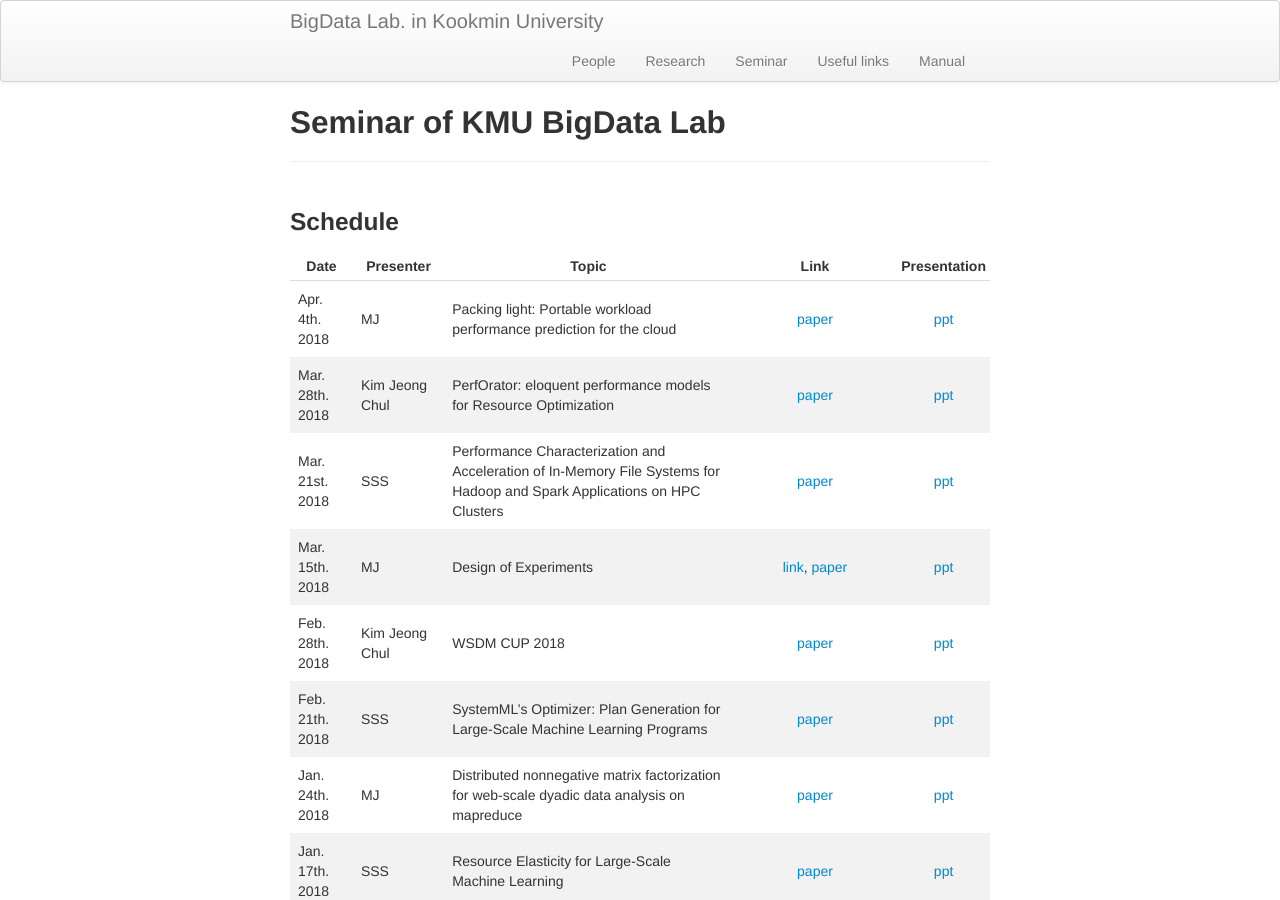
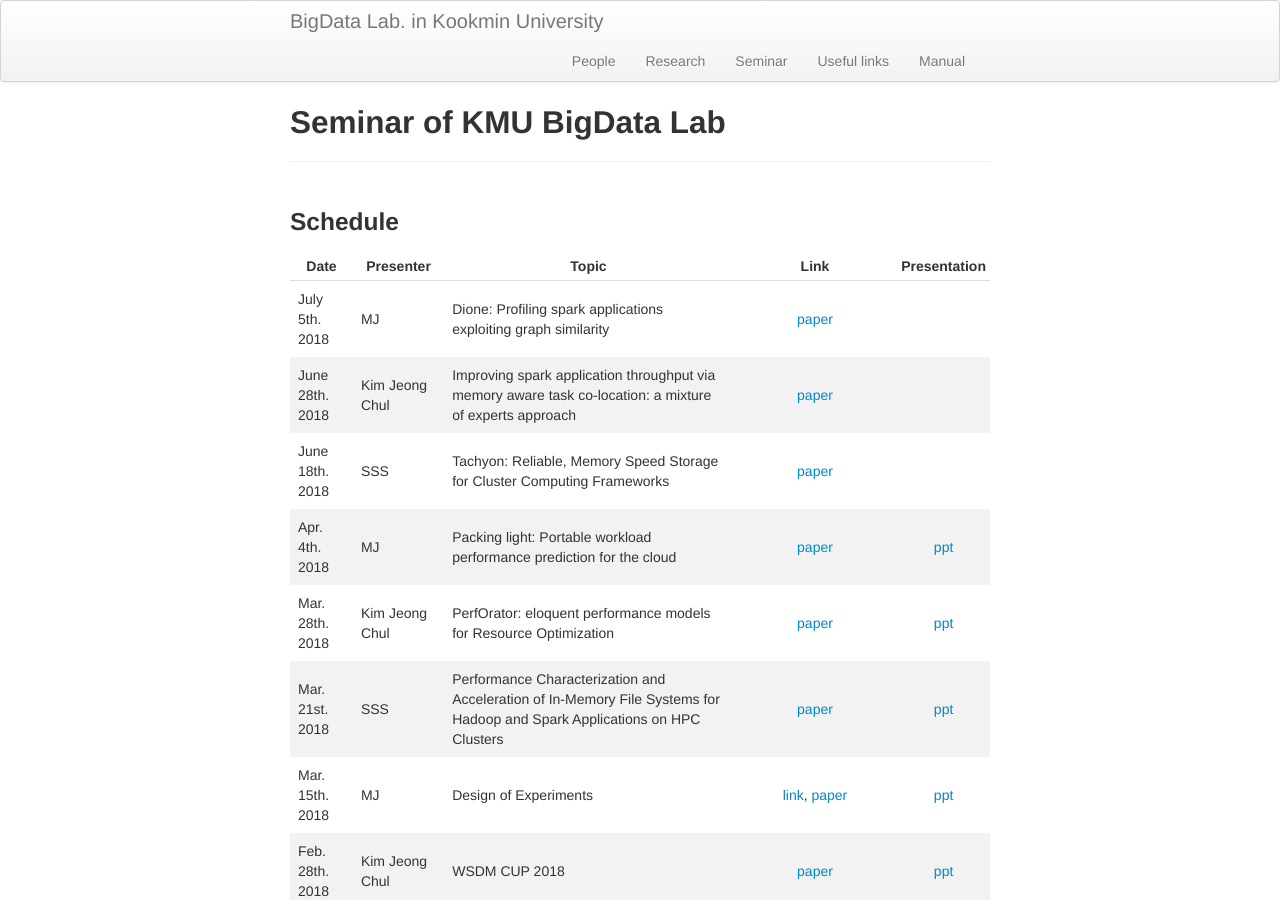
Before and after one commit to ddps-lab/kmu-bigdata.github.io, a Jekyll site: the page built from seminar/index.md, in a window 1280 px wide and 900 px high. Built offline with Jekyll 4.4.1, drawn with Linux system fonts in a browser that asks for light colours.

Commit message:
adding seminar for MJ/SSS/JC

```diff
--- a/seminar/index.md
+++ b/seminar/index.md
@@ -9,6 +9,9 @@ description: Seminar schedule of BigData Lab  in KMU
 
 | Date | Presenter | Topic | Link | Presentation |
 |------|-----------|-------|:----:|:--------------: |
+| July 5th. 2018 | MJ | Dione: Profiling spark applications exploiting graph similarity | [paper](https://ieeexplore.ieee.org/abstract/document/8257950/) | |
+| June 28th. 2018 | Kim Jeong Chul | Improving spark application throughput via memory aware task co-location: a mixture of experts approach| [paper](https://dl.acm.org/citation.cfm?id=3135984) | |
+| June 18th. 2018 | SSS | Tachyon: Reliable, Memory Speed Storage for Cluster Computing Frameworks | [paper](https://dl.acm.org/citation.cfm?id=2670985) | |
 | Apr. 4th. 2018 | MJ | Packing light: Portable workload performance prediction for the cloud | [paper](http://ieeexplore.ieee.org/document/6547460/) | [ppt](https://docs.google.com/presentation/d/1WngbLixXivvNrU8FVASeI-xEFlWeb1idvmHW42c1vtE/edit?usp=sharing)|
 | Mar. 28th. 2018 | Kim Jeong Chul | PerfOrator: eloquent performance models for Resource Optimization | [paper](https://dl.acm.org/citation.cfm?id=2987566) |[ppt](https://docs.google.com/presentation/d/1gG76VdnFayRw4kz7NPnpCh-QQar53PjudTrZdRa22-s/edit?usp=sharing) |
 | Mar. 21st. 2018 | SSS | Performance Characterization and Acceleration of In-Memory File Systems for Hadoop and Spark Applications on HPC Clusters | [paper](http://ieeexplore.ieee.org/abstract/document/7363761/) | [ppt](https://docs.google.com/presentation/d/1GMZb0HUAfG7mcJjYz4aQZD304YkqintktiDycw4ES4g/edit?usp=sharing) |
```
